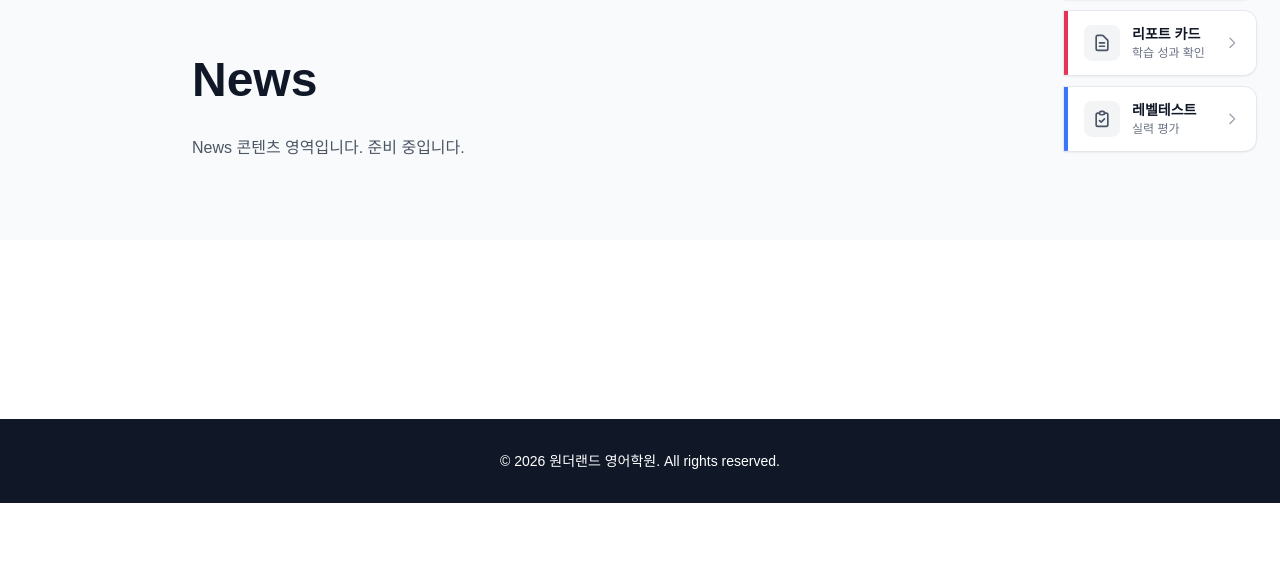
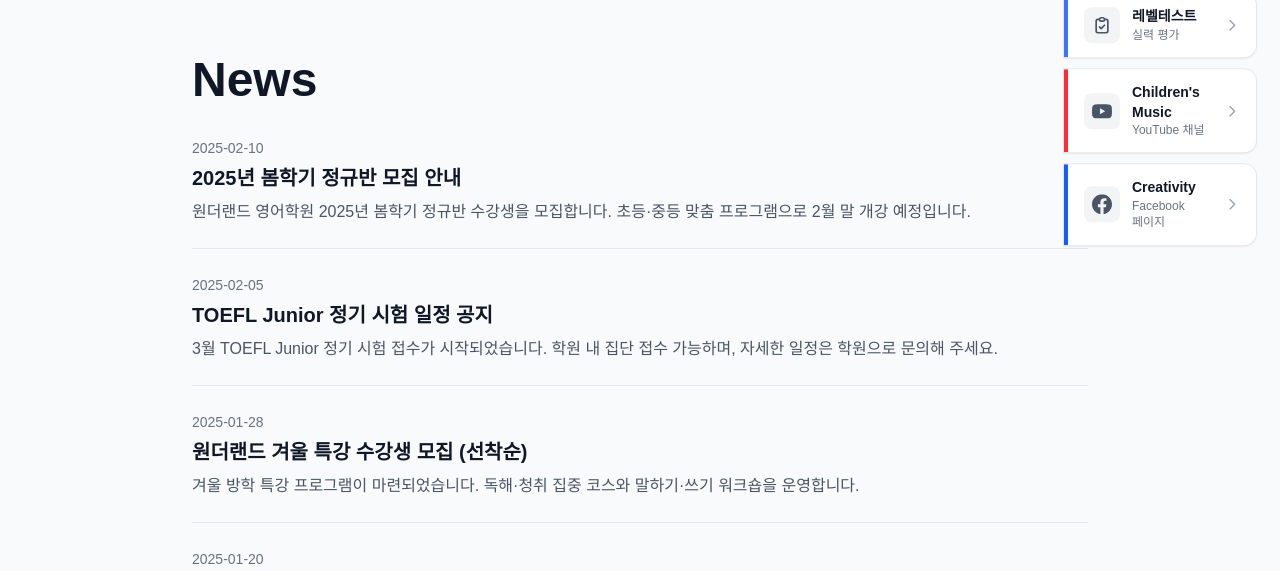
Before and after one commit to wonderdh/scwonderland, a Next.js app: page /notice/news in a window 1280 px wide. Shown: the part 381-952 px from the top of the page. Before the commit the page ends 884 px from the top, so only its background shows below. Built offline with nearby package versions, Linux system fonts and the light colour scheme.

Commit message:
side bar ling added

```diff
--- a/app/(academy)/academy/layout.tsx
+++ b/app/(academy)/academy/layout.tsx
@@ -1,10 +1,17 @@
+import { createClient } from "@/lib/supabase/server";
 import Link from "next/link";
+import { LogoutButton } from "./components/LogoutButton";
 
-export default function AcademyLayout({
+export default async function AcademyLayout({
   children,
 }: {
   children: React.ReactNode;
 }) {
+  const supabase = await createClient();
+  const {
+    data: { user },
+  } = await supabase.auth.getUser();
+
   return (
     <div className="min-h-screen bg-slate-50 flex flex-col">
       <header className="bg-white border-b border-slate-200 px-4 py-3 flex items-center justify-between">
@@ -28,6 +35,12 @@ export default function AcademyLayout({
           >
             학원 소개 사이트
           </Link>
+          {user && (
+            <>
+              <span className="text-slate-400">|</span>
+              <LogoutButton className="text-slate-600 hover:text-slate-900 font-medium px-0 py-0 bg-transparent hover:bg-transparent" />
+            </>
+          )}
         </nav>
       </header>
       <main className="flex-1 p-4 md:p-6">{children}</main>
--- a/app/(content)/notice/news/page.tsx
+++ b/app/(content)/notice/news/page.tsx
@@ -6,10 +6,65 @@ export const metadata: Metadata = {
   description: "원더랜드 영어학원 News",
 };
 
+const FAKE_NEWS = [
+  {
+    id: 1,
+    title: "2025년 봄학기 정규반 모집 안내",
+    date: "2025-02-10",
+    excerpt:
+      "원더랜드 영어학원 2025년 봄학기 정규반 수강생을 모집합니다. 초등·중등 맞춤 프로그램으로 2월 말 개강 예정입니다.",
+  },
+  {
+    id: 2,
+    title: "TOEFL Junior 정기 시험 일정 공지",
+    date: "2025-02-05",
+    excerpt:
+      "3월 TOEFL Junior 정기 시험 접수가 시작되었습니다. 학원 내 집단 접수 가능하며, 자세한 일정은 학원으로 문의해 주세요.",
+  },
+  {
+    id: 3,
+    title: "원더랜드 겨울 특강 수강생 모집 (선착순)",
+    date: "2025-01-28",
+    excerpt:
+      "겨울 방학 특강 프로그램이 마련되었습니다. 독해·청취 집중 코스와 말하기·쓰기 워크숍을 운영합니다.",
+  },
+  {
+    id: 4,
+    title: "학원 휴원일 안내 (설 연휴)",
+    date: "2025-01-20",
+    excerpt:
+      "설 연휴 기간 학원 휴원일을 안내드립니다. 1월 28일(화) ~ 1월 31일(금) 휴원이며, 2월 3일(월)부터 정상 운영합니다.",
+  },
+  {
+    id: 5,
+    title: "2024 겨울 학력평가 결과 및 상담 안내",
+    date: "2025-01-15",
+    excerpt:
+      "겨울 학력평가 결과가 반영되었습니다. 개별 상담 희망 시 학원으로 연락 주시면 일정 조율해 드리겠습니다.",
+  },
+];
+
 export default function NewsPage() {
   return (
     <PageContent title="News">
-      <p>News 콘텐츠 영역입니다. 준비 중입니다.</p>
+      <ul className="divide-y divide-gray-200">
+        {FAKE_NEWS.map((item) => (
+          <li key={item.id} className="py-6 first:pt-0">
+            <article>
+              <time
+                dateTime={item.date}
+                className="text-sm font-medium text-gray-500"
+              >
+                {item.date}
+              </time>
+              <h2 className="mt-1 text-xl font-semibold text-gray-900">
+                {item.title}
+              </h2>
+              <p className="mt-2 text-gray-600">{item.excerpt}</p>
+            </article>
+          </li>
+        ))}
+      </ul>
     </PageContent>
   );
 }
--- a/app/components/sections/SideBar.tsx
+++ b/app/components/sections/SideBar.tsx
@@ -38,6 +38,30 @@ const quickLinks = [
       </svg>
     ),
     href: "http://qawonderland.com/leveltest/",
+    internal: false,
+  },
+  {
+    title: "Children's Music",
+    description: "YouTube 채널",
+    accentColor: "border-l-red-500 hover:bg-red-50",
+    icon: (
+      <svg className="h-5 w-5" fill="currentColor" viewBox="0 0 24 24">
+        <path d="M23.498 6.186a3.016 3.016 0 00-2.122-2.136C19.505 3.545 12 3.545 12 3.545s-7.505 0-9.377.505A3.017 3.017 0 00.502 6.186C0 8.07 0 12 0 12s0 3.93.502 5.814a3.016 3.016 0 002.122 2.136c1.871.505 9.376.505 9.376.505s7.505 0 9.377-.505a3.015 3.015 0 002.122-2.136C24 15.93 24 12 24 12s0-3.93-.502-5.814zM9.545 15.568V8.432L15.818 12l-6.273 3.568z" />
+      </svg>
+    ),
+    href: "https://www.youtube.com/@musicwithnancy/videos",
+    internal: false,
+  },
+  {
+    title: "Creativity",
+    description: "Facebook 페이지",
+    accentColor: "border-l-blue-600 hover:bg-blue-50",
+    icon: (
+      <svg className="h-5 w-5" fill="currentColor" viewBox="0 0 24 24">
+        <path d="M24 12.073c0-6.627-5.373-12-12-12s-12 5.373-12 12c0 5.99 4.388 10.954 10.125 11.854v-8.385H7.078v-3.47h3.047V9.43c0-3.007 1.792-4.669 4.533-4.669 1.312 0 2.686.235 2.686.235v2.953H15.83c-1.491 0-1.956.925-1.956 1.874v2.25h3.328l-.532 3.47h-2.796v8.385C19.612 23.027 24 18.062 24 12.073z" />
+      </svg>
+    ),
+    href: "https://www.facebook.com/profile.php?id=61575547892633",
     internal: false,
   },
 ];
```
Also changed, not shown: .claude/settings.local.json (added), 1 other file (tests, documents, lock files or other folders).
